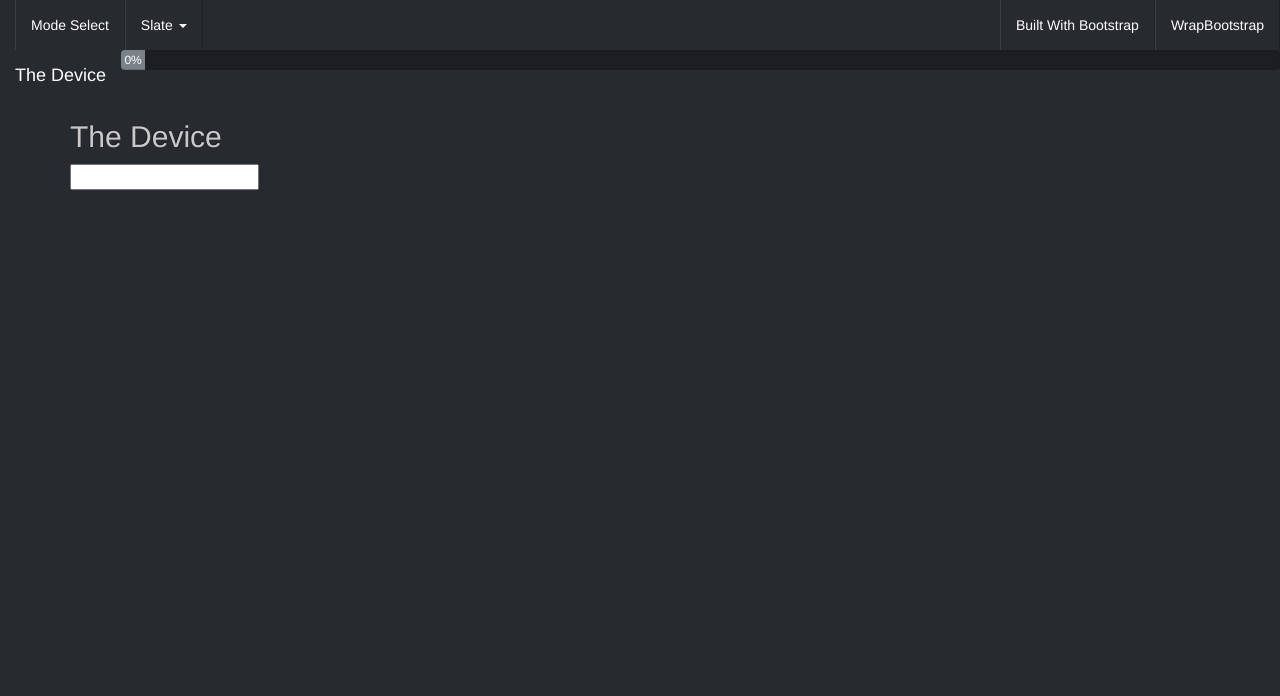
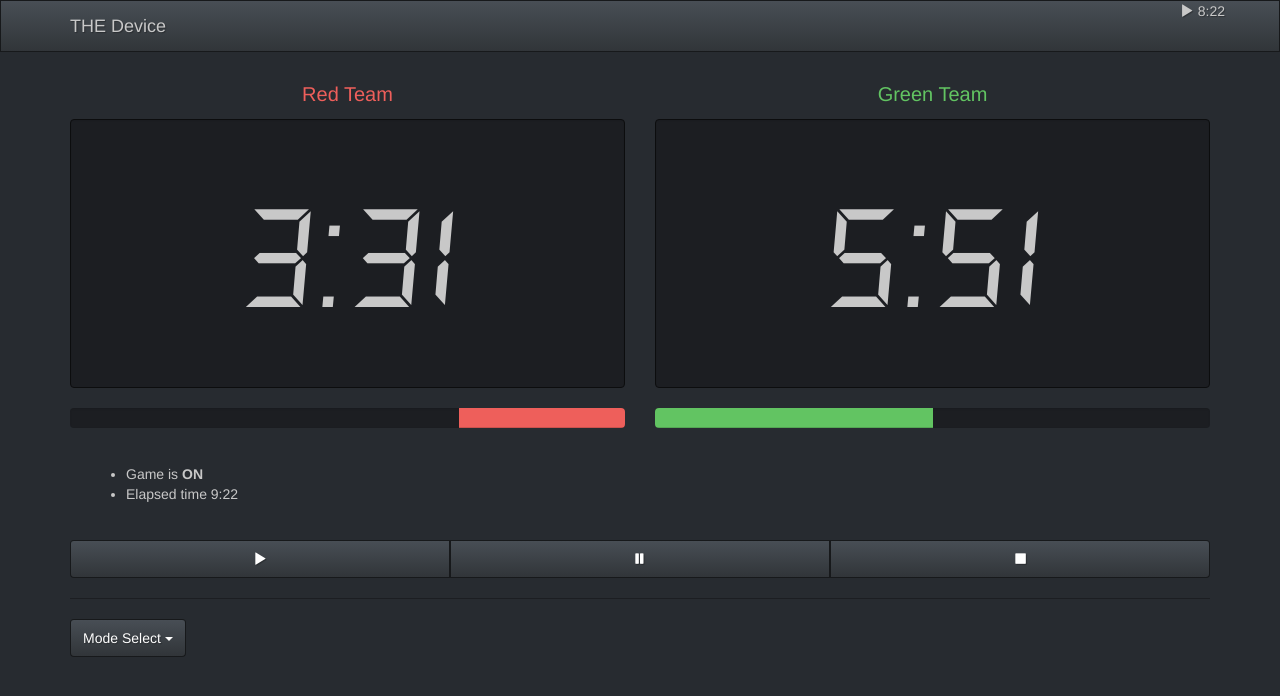
Before and after one commit to insanity54/thedevice, a website: page client/index.html in a window 1280 px wide. Drawn offline with nearby package versions, Linux system fonts and the light colour scheme.

Commit message:
testing design with alert box

```diff
--- /dev/null
+++ b/client/css/device.css
@@ -0,0 +1,64 @@
+
+body {
+    padding-top: 70px;
+}
+
+@font-face {
+ font-family: lcd;
+ src: url(../font/DS-DIGII.TTF);
+}
+
+.col-team {
+   min-width: 150px;
+}
+
+.progress-right .progress-bar {
+    float: right;
+}
+
+.progress-middle .progress-bar {
+    position: relative;
+    left: 50%;
+    margin-left: -25%;
+}
+
+.heading-team {
+  margin-top: 10px;
+  margin-bottom: 10px;
+  font-size: 20px;
+}
+
+.red {
+  color: #EE5F5B;
+}
+
+.green {
+  color: #62C462;
+}
+
+.col-red {
+  text-align: center;
+
+}
+
+.col-green {
+  text-align: center;
+
+}
+
+.game-status {
+  text-align: center;
+}
+
+.time {
+  font-family: lcd;
+  font-size: 12vw;
+  text-align: center;
+  padding-top: 10px;
+}
+
+.time-sub {
+  font-family: lcd;
+  font-size: 12px;
+  text-align: center;
+}
--- a/client/index.html
+++ b/client/index.html
@@ -2,86 +2,107 @@
 <html>
 
 <head>
+  <script src="https://code.jquery.com/jquery.min.js"></script>
+  <link href="https://maxcdn.bootstrapcdn.com/bootstrap/3.3.4/css/bootstrap.min.css" rel="stylesheet" type="text/css" />
+  <script src="https://maxcdn.bootstrapcdn.com/bootstrap/3.3.4/js/bootstrap.min.js"></script>
   <meta charset="utf-8">
-    <title>THE DEVICE</title>
+  <title>THE Device</title>
   <link rel="stylesheet" href="/css/bootstrap.min.css">
+  <link rel="stylesheet" href="/css/device.css">
   <meta name="viewport" content="width=device-width, initial-scale=1.0">
 </head>
 
 <body>
 
-  <div class="navbar-collapse collapse" id="navbar-main">
-    <ul class="nav navbar-nav">
-      <li>
-        <a href="./modes">Mode Select</a>
-      </li>
-      <li class="dropdown">
-        <a class="dropdown-toggle" data-toggle="dropdown" href="#" id="download">Slate <span class="caret"></span></a>
-        <ul class="dropdown-menu" aria-labelledby="download">
-          <li><a href="http://jsfiddle.net/bootswatch/g1q7jxzf/">Open Sandbox</a></li>
-          <li class="divider"></li>
-          <li><a href="./bootstrap.min.css">bootstrap.min.css</a></li>
-          <li><a href="./bootstrap.css">bootstrap.css</a></li>
-          <li class="divider"></li>
-          <li><a href="./variables.less">variables.less</a></li>
-          <li><a href="./bootswatch.less">bootswatch.less</a></li>
-          <li class="divider"></li>
-          <li><a href="./_variables.scss">_variables.scss</a></li>
-          <li><a href="./_bootswatch.scss">_bootswatch.scss</a></li>
+  <div class="navbar navbar-default navbar-fixed-top">
+    <div class="container">
+      <div class="navbar-header">
+        <a href="../" class="navbar-brand">THE Device</a>
+      </div>
+      <div class="collapse navbar-collapse" id="bs-example-navbar-collapse-1">
+        <ul class="nav navbar-nav navbar-right">
+          <li><span class="glyphicon glyphicon-play"></span> 8:22</li>
         </ul>
-      </li>
-    </ul>
-
-    <ul class="nav navbar-nav navbar-right">
-      <li><a href="http://builtwithbootstrap.com/" target="_blank">Built With Bootstrap</a></li>
-      <li><a href="https://wrapbootstrap.com/?ref=bsw" target="_blank">WrapBootstrap</a></li>
-    </ul>
-
+      </div>
+    </div>
   </div>
 
-  <div class="navbar-header">
-    <a href="../" class="navbar-brand">The Device</a>
-    <button class="navbar-toggle" type="button" data-toggle="collapse" data-target="#navbar-main">
-      <span class="icon-bar"></span>
-      <span class="icon-bar"></span>
-      <span class="icon-bar"></span>
-    </button>
+  <div class="container">
+    <div class="row">
+
+
+      <!-- red -->
+      <div class="col-xs-6 col-red col-team">
+        <div class="heading-team red">Red Team</div>
+        <div class="well">
+          <div class="time" id="time-red">3:31</div>
         </div>
 
-  <div class="progress">
-    <div class="progress-bar" role="progressbar" aria-valuenow="0" aria-valuemin="0" aria-valuemax="100" style="min-width: 2em;">
-      0%
+        <div class="progress progress-right" id="progress-red">
+          <div class="progress-bar progress-bar-danger" role="progressbar" aria-valuenow="0" aria-valuemin="0" aria-valuemax="100" style="width: 30%">
+          </div>
         </div>
       </div>
 
 
+      <!-- green -->
+      <div class="col-xs-6 col-green col-team">
+        <div class="heading-team green">Green Team</div>
+        <div class="well">
+          <div class="time" id="time-green">5:51</div>
+        </div>
 
-  <div class="container">
-    <div class="row clearfix">
-      <div class="col-md-12 column">
-        <h2>The Device</h2>
-	<div id="state"></div>
-        <div class="row clearfix">
-          <div class="col-md-12 column">
-            <div id="game"></div>
-          </div>
-        </div>
-      </div>
-    </div>
-    <div class="row clearfix">
-      <div class="col-md-12 column">
-        <div id="inputter">
-          <input class="typeahead" type="text" placeholder="">
-        </div>
+        <div class="progress progress-left" id="progress-green">
+          <div class="progress-bar progress-bar-success" role="progressbar" aria-valuenow="50" aria-valuemin="0" aria-valuemax="100" style="width: 50%">
           </div>
         </div>
       </div>
 
+
+    </div>
+    <!-- /row -->
+
+    <div class="row">
+      <div class="col-xs-12">
+
+        <div class="alert alert-default" id="game-info">
+          <ul>
+            <li>Game is <strong>ON</strong></li>
+            <li>Elapsed time 9:22</li>
+        </div>
+
+      </div>
+    </div>
+
+    <div class="row">
+      <div class="col-xs-12">
+
+        <div class="btn-group btn-group-justified">
+          <a href="#" class="btn btn-default"><span class="glyphicon glyphicon-play"></span></a>
+          <a href="#" class="btn btn-default"><span class="glyphicon glyphicon-pause"></span></a>
+          <a href="#" class="btn btn-default"><span class="glyphicon glyphicon-stop"></span></a>
+        </div>
+      </div>
+    </div>
+
+    <hr>
+
+    <!-- mode selektor -->
+    <div class="btn-group">
+      <a aria-expanded="false" href="#" class="btn btn-default dropdown-toggle" data-toggle="dropdown">
+          Mode Select
+          <span class="caret"></span>
+        </a>
+      <ul class="dropdown-menu">
+        <li><a href="#">Domination</a></li>
+        <li><a href="#">Intel</a></li>
+        <li><a href="#">Bomb</a></li>
+      </ul>
+    </div>
+
+  </div> <!-- /container -->
+
   <script src="/socket.io/socket.io.js"></script>
-  <script src="/vendor/jquery/dist/jquery.min.js"></script>
-  <script src="/vendor/bootstrap/dist/js/bootstrap.min.js"></script>
-  <script src="/vendor/pixi.js/bin/pixi.dev.js"></script>
-  <script src="/vendor/typeahead.js/dist/typeahead.jquery.min.js"></script>
 
 </body>
 
```
Also changed, not shown: client/font/DIGITAL.TXT (added, +40 -0 lines), client/font/DS-DIGI.TTF (added), client/font/DS-DIGIB.TTF (added), client/font/DS-DIGII.TTF (added), client/font/DS-DIGIT.TTF (added). Lines whose indentation alone changed are shown as unchanged.
